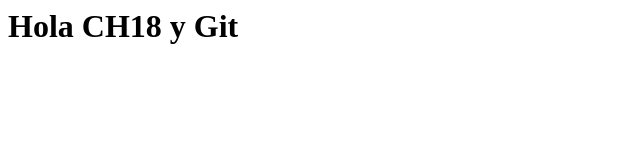
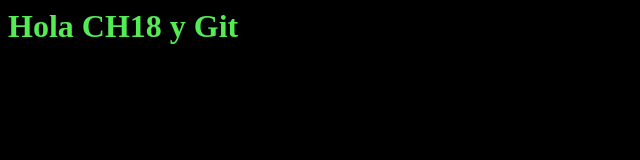
Before and after one commit to maggievillasenor/web1, a plain HTML site: page index.html in a window 1280 px wide. Shown: the whole page, without its empty margins (0-640 px from the left). Drawn offline with Linux system fonts and the light colour scheme.

Commit message:
style: fondo y color h1

```diff
--- a/index.html
+++ b/index.html
@@ -1,6 +1,6 @@
 <html>
   <head>
-
+    <link rel="stylesheet" href="mystyle.css">
   </head>
   <body>
     <h1>Hola CH18 y Git</h1>
--- a/mystyle.css
+++ b/mystyle.css
@@ -0,0 +1,8 @@
+ body {
+  background-color: black;
+}
+
+
+h1 {
+  color: #55eb55;
+}
```
